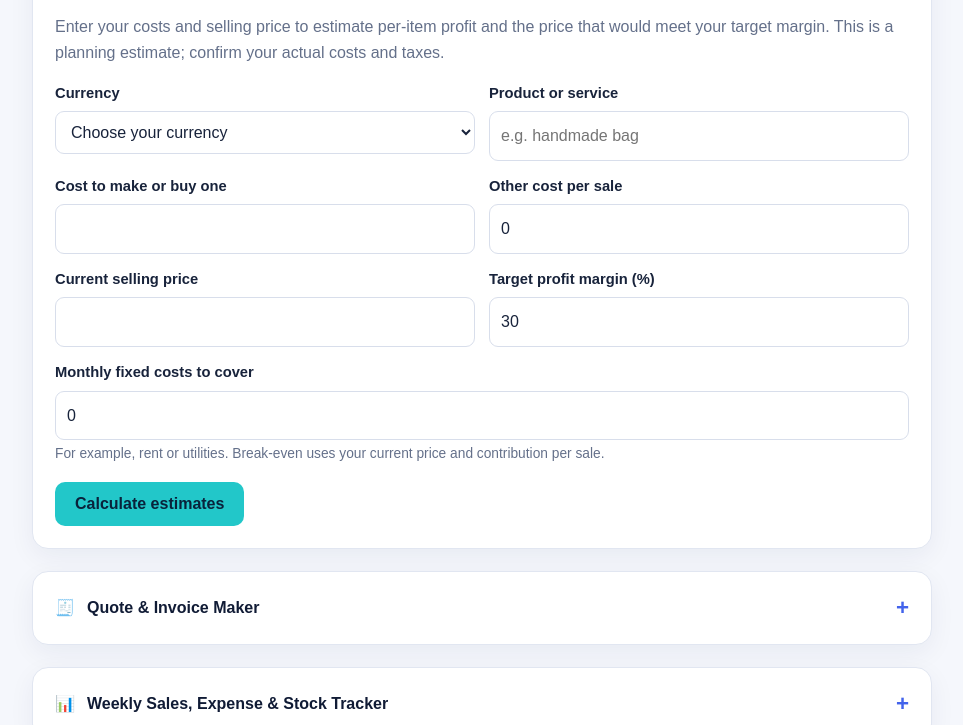
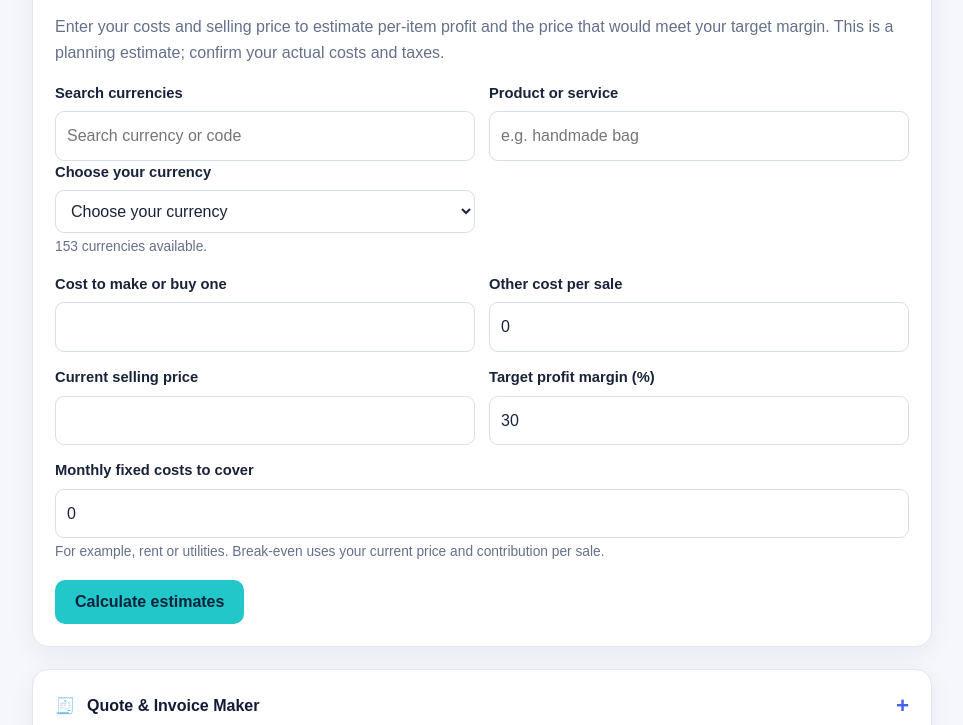
Before and after one commit to cidkagenoucid112-svg/novabridge, a plain HTML site: page index.html in a window 1280 px wide. Both pictures are taken after a click on the link 500 px from the left and 2381 px from the top of the page. Shown: the part 2671-3396 px from the top of the page, without its empty margins (158-1121 px from the left). Drawn offline with Linux system fonts and the light colour scheme.

Commit message:
Add search to currency selectors

```diff
--- a/index.html
+++ b/index.html
@@ -222,7 +222,7 @@
             <p>Enter your costs and selling price to estimate per-item profit and the price that would meet your target margin. This is a planning estimate; confirm your actual costs and taxes.</p>
             <form id="priceForm">
               <div class="tool-fields">
-                <div><label for="priceCurrency">Currency</label><select id="priceCurrency" required><option value="" selected disabled>Choose your currency</option></select></div>
+                <div><label for="priceCurrencySearch">Search currencies</label><input id="priceCurrencySearch" type="search" placeholder="Search currency or code" autocomplete="off" aria-controls="priceCurrency"><label for="priceCurrency">Choose your currency</label><select id="priceCurrency" required aria-describedby="priceCurrencyStatus"><option value="" selected disabled>Choose your currency</option></select><span class="hint" id="priceCurrencyStatus" role="status" aria-live="polite"></span></div>
                 <div><label for="itemName">Product or service</label><input id="itemName" maxlength="100" placeholder="e.g. handmade bag"></div>
                 <div><label for="unitCost">Cost to make or buy one</label><input id="unitCost" type="number" min="0" step="0.01" required></div>
                 <div><label for="extraCost">Other cost per sale</label><input id="extraCost" type="number" min="0" step="0.01" value="0" required></div>
@@ -252,7 +252,7 @@
                 <div><label for="buyerContact">Customer contact (optional)</label><input id="buyerContact" maxlength="100"></div>
                 <div class="full"><strong>Items</strong><div id="invoiceItems"></div><button class="button button-secondary" id="addInvoiceItem" type="button">Add another item</button></div>
                 <div><label for="taxRate">Tax rate (%) if applicable</label><input id="taxRate" type="number" min="0" max="100" step="0.01" value="0"></div>
-                <div><label for="invoiceCurrency">Currency</label><select id="invoiceCurrency" required><option value="" selected disabled>Choose your currency</option></select></div>
+                <div><label for="invoiceCurrencySearch">Search currencies</label><input id="invoiceCurrencySearch" type="search" placeholder="Search currency or code" autocomplete="off" aria-controls="invoiceCurrency"><label for="invoiceCurrency">Choose your currency</label><select id="invoiceCurrency" required aria-describedby="invoiceCurrencyStatus"><option value="" selected disabled>Choose your currency</option></select><span class="hint" id="invoiceCurrencyStatus" role="status" aria-live="polite"></span></div>
                 <div class="full"><label for="docNotes">Notes or payment details (optional)</label><textarea id="docNotes" maxlength="500" placeholder="Add delivery details, payment instructions, or quote terms"></textarea></div>
               </div>
               <div class="tool-actions"><button class="button button-primary" type="submit">Create document</button></div>
@@ -272,7 +272,7 @@
                 <div class="full"><label for="recordDescription">What was it?</label><input id="recordDescription" required maxlength="120" placeholder="e.g. 3 lunch orders or flour restock"></div>
                 <div id="recordAmountWrap"><label for="recordAmount">Amount</label><input id="recordAmount" type="number" min="0" step="0.01" required></div>
                 <div id="recordQuantityWrap" hidden><label for="recordQuantity">Quantity (+ received, − used/sold)</label><input id="recordQuantity" type="number" step="1"></div>
-                <div id="recordCurrencyWrap"><label for="trackerCurrency">Currency</label><select id="trackerCurrency" required><option value="" selected disabled>Choose your currency</option></select></div>
+                <div id="recordCurrencyWrap"><label for="trackerCurrencySearch">Search currencies</label><input id="trackerCurrencySearch" type="search" placeholder="Search currency or code" autocomplete="off" aria-controls="trackerCurrency"><label for="trackerCurrency">Choose your currency</label><select id="trackerCurrency" required aria-describedby="trackerCurrencyStatus"><option value="" selected disabled>Choose your currency</option></select><span class="hint" id="trackerCurrencyStatus" role="status" aria-live="polite"></span></div>
               </div>
               <div class="tool-actions"><button class="button button-primary" type="submit">Add to this week</button><button class="button button-secondary" id="downloadTracker" type="button">Download records (CSV)</button></div>
             </form>
@@ -510,16 +510,42 @@
       const safeDate = (value) => value ? new Date(`${value}T00:00:00`).toLocaleDateString() : 'Not set';
       const activeCurrencies = ["AED","AFN","ALL","AMD","AOA","ARS","AUD","AWG","AZN","BAM","BBD","BDT","BHD","BIF","BMD","BND","BOB","BRL","BSD","BTN","BWP","BYN","BZD","CAD","CDF","CHF","CLP","CNY","COP","CRC","CUP","CVE","CZK","DJF","DKK","DOP","DZD","EGP","ERN","ETB","EUR","FJD","FKP","GBP","GEL","GHS","GIP","GMD","GNF","GTQ","GYD","HKD","HNL","HTG","HUF","IDR","ILS","INR","IQD","IRR","ISK","JMD","JOD","JPY","KES","KGS","KHR","KMF","KPW","KRW","KWD","KYD","KZT","LAK","LBP","LKR","LRD","LSL","LYD","MAD","MDL","MGA","MKD","MMK","MNT","MOP","MRU","MUR","MVR","MWK","MXN","MYR","MZN","NAD","NGN","NIO","NOK","NPR","NZD","OMR","PAB","PEN","PGK","PHP","PKR","PLN","PYG","QAR","RON","RSD","RUB","RWF","SAR","SBD","SCR","SDG","SEK","SGD","SHP","SLE","SOS","SRD","SSP","STN","SYP","SZL","THB","TJS","TMT","TND","TOP","TRY","TTD","TWD","TZS","UAH","UGX","USD","UYU","UZS","VES","VND","VUV","WST","XAF","XCD","XCG","XOF","XPF","YER","ZAR","ZMW","ZWG"];
       const currencyNames = new Intl.DisplayNames(['en'], { type: 'currency' });
+      const currencyOptions = activeCurrencies
+        .map((code) => ({ code, name: currencyNames.of(code) || code }))
+        .sort((a, b) => a.name.localeCompare(b.name) || a.code.localeCompare(b.code));
       ['priceCurrency', 'invoiceCurrency', 'trackerCurrency'].forEach((id) => {
         const select = byId(id);
-        const options = activeCurrencies.map((code) => ({ code, name: currencyNames.of(code) || code }));
-        options.sort((a, b) => a.name.localeCompare(b.name) || a.code.localeCompare(b.code));
-        options.forEach(({ code, name }) => {
-          const option = document.createElement('option');
-          option.value = code;
-          option.textContent = `${name} (${code})`;
-          select.appendChild(option);
-        });
+        const search = byId(`${id}Search`);
+        const status = byId(`${id}Status`);
+        const placeholder = document.createElement('option');
+        placeholder.value = '';
+        placeholder.textContent = 'Choose your currency';
+        placeholder.disabled = true;
+        function renderCurrencyOptions() {
+          const query = search.value.trim().toLocaleLowerCase();
+          const matches = currencyOptions.filter(({ code, name }) =>
+            `${name} ${code}`.toLocaleLowerCase().includes(query)
+          );
+          const selectedCode = select.value;
+          const selectedOption = currencyOptions.find((option) => option.code === selectedCode);
+          const visibleOptions = selectedOption && !matches.some((option) => option.code === selectedCode)
+            ? [selectedOption, ...matches]
+            : matches;
+          select.replaceChildren(placeholder.cloneNode(true));
+          visibleOptions.forEach(({ code, name }) => {
+            const option = document.createElement('option');
+            option.value = code;
+            option.textContent = `${name} (${code})`;
+            select.appendChild(option);
+          });
+          select.value = selectedCode || '';
+          if (!selectedCode) select.options[0].selected = true;
+          status.textContent = query
+            ? `${matches.length} matching currenc${matches.length === 1 ? 'y' : 'ies'}.`
+            : `${currencyOptions.length} currencies available.`;
+        }
+        search.addEventListener('input', renderCurrencyOptions);
+        renderCurrencyOptions();
       });
       const addText = (parent, tag, text, className) => {
         const node = document.createElement(tag);
```
